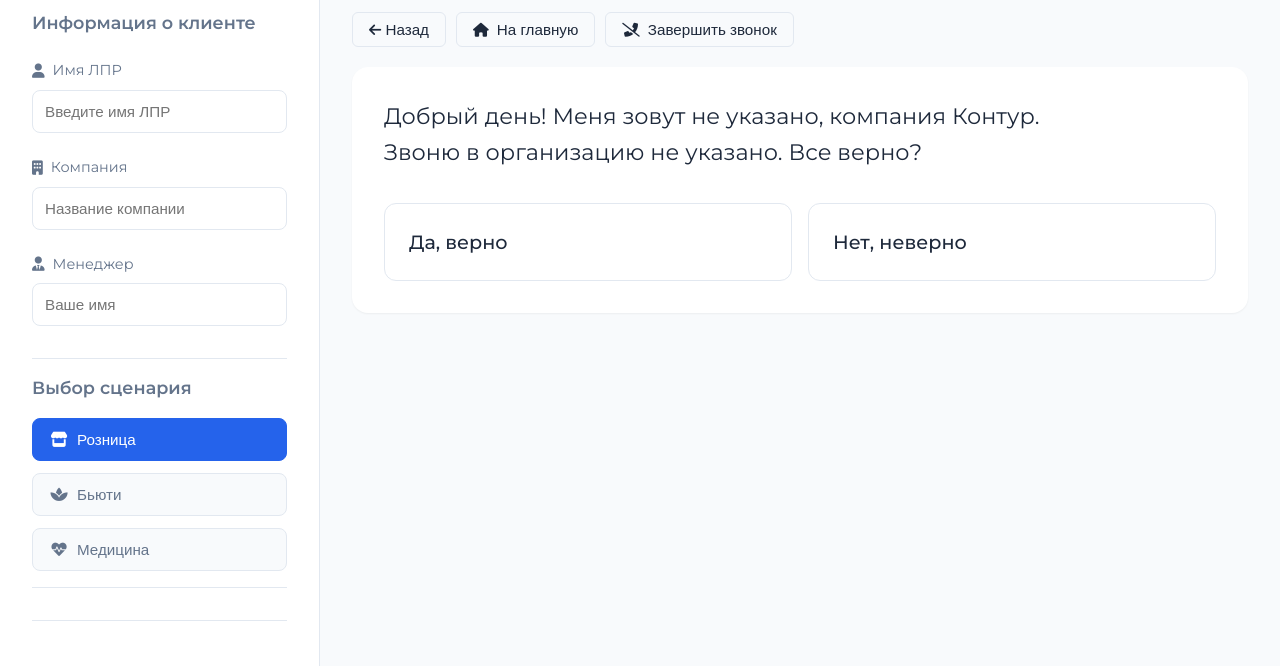
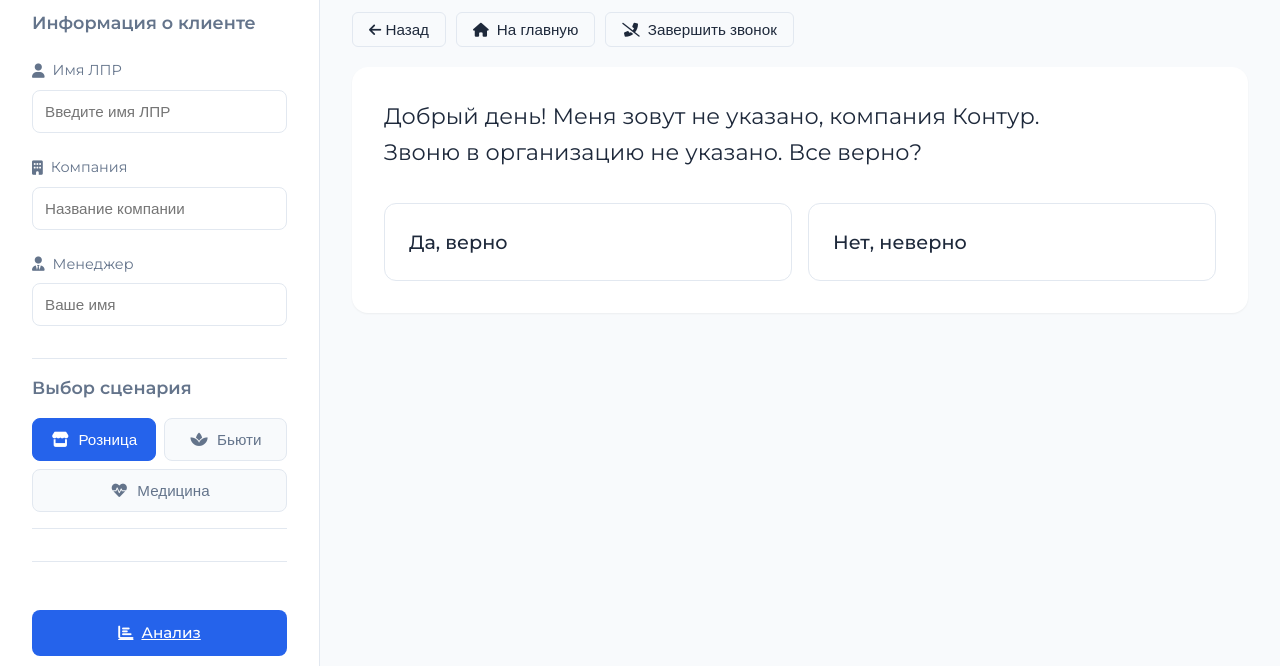
Before and after one commit to Koptelev/segmentplus, a plain HTML site: page index.html in a window 1280 px wide. Shown: the part 94-760 px from the top of the page. Drawn offline with Linux system fonts and the light colour scheme.

Commit message:
styles.css

```diff
--- a/styles.css
+++ b/styles.css
@@ -81,12 +81,15 @@ body {
 
 .scenario-buttons {
     display: flex;
-    flex-direction: column;
-    gap: 0.75rem;
+    flex-direction: row;
+    gap: 0.5rem;
+    flex-wrap: wrap;
 }
 
 .scenario-buttons .btn-primary {
-    justify-content: flex-start;
+    flex: 1;
+    min-width: 100px;
+    justify-content: center;
     padding: 0.75rem 1rem;
     background-color: var(--background-color);
     color: var(--secondary-color);
```
